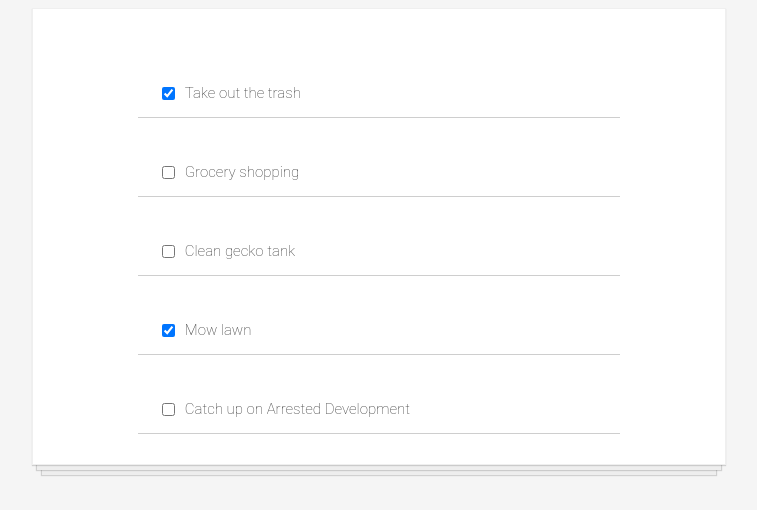
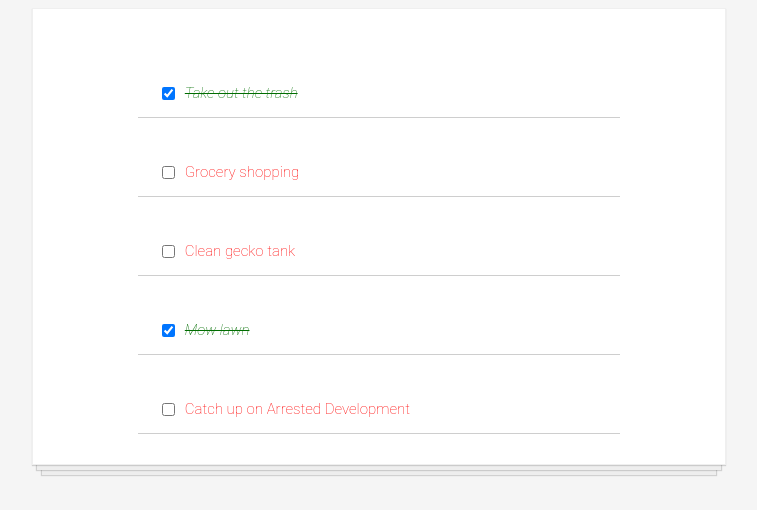
Before and after one commit to ilcanseco/ToDoList, a React (Create React App) app: page / in a window 1280 px wide. Shown: the top 510 px of the page, without its empty margins (261-1018 px from the left). Built offline with nearby package versions, Linux system fonts and the light colour scheme.

Commit message:
Added completed styling and colours

```diff
--- a/src/ToDoItem.js
+++ b/src/ToDoItem.js
@@ -1,6 +1,16 @@
 import React from "react";
 
 function ToDoItem(props) {
+  const completedStyle = {
+    fontStyle: "italic",
+    color: "#006d00",
+    textDecoration: "line-through"
+  };
+
+  const unComplete = {
+    color: "#ff0000"
+  };
+
   return (
     <div className="todo-item">
       <input
@@ -8,7 +18,9 @@ function ToDoItem(props) {
         checked={props.item.completed}
         onChange={() => props.handleChange(props.item.id)}
       />
-      <p>{props.item.text}</p>
+      <p style={props.item.completed ? completedStyle : unComplete}>
+        {props.item.text}
+      </p>
     </div>
   );
 }
```
